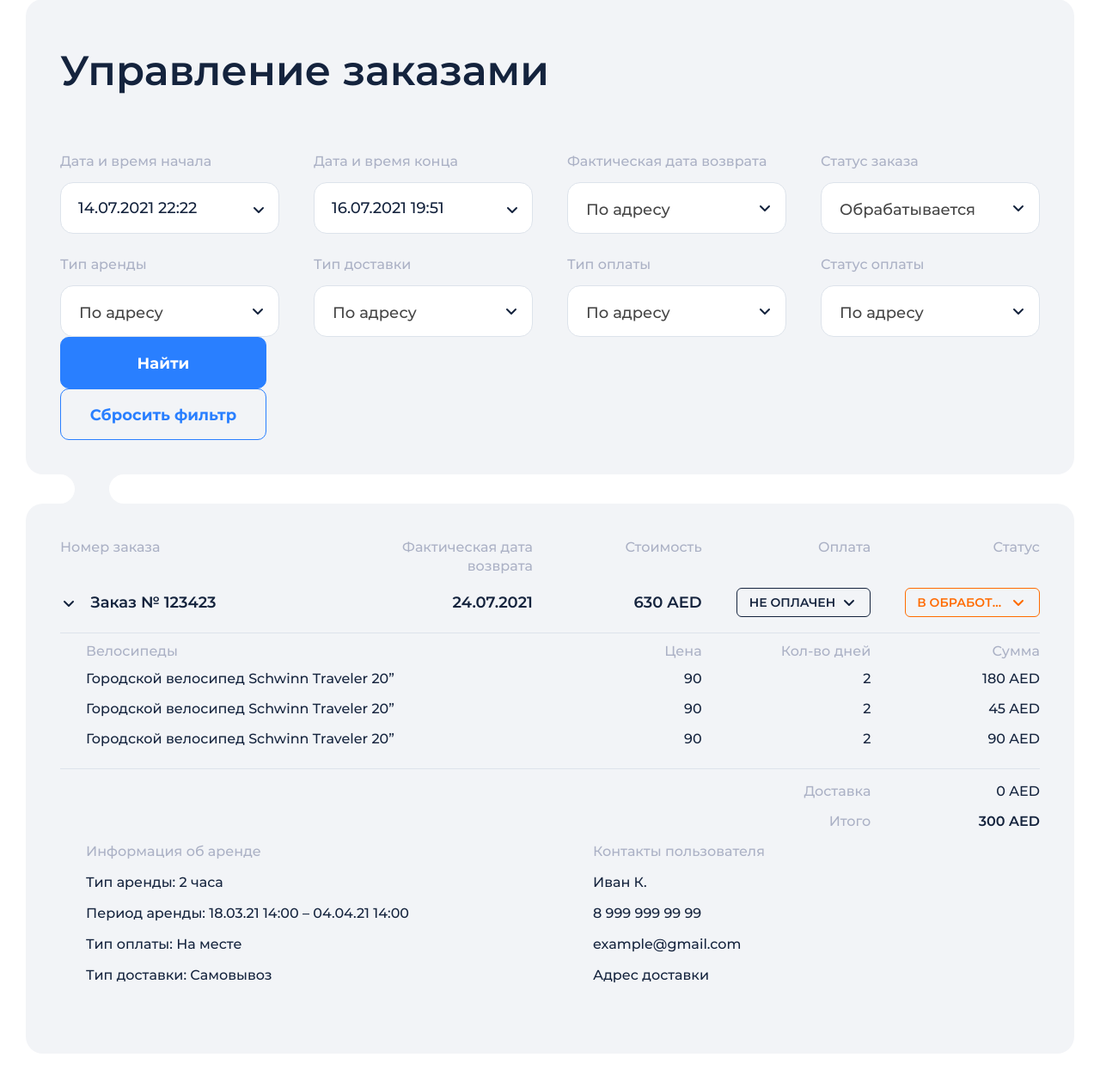
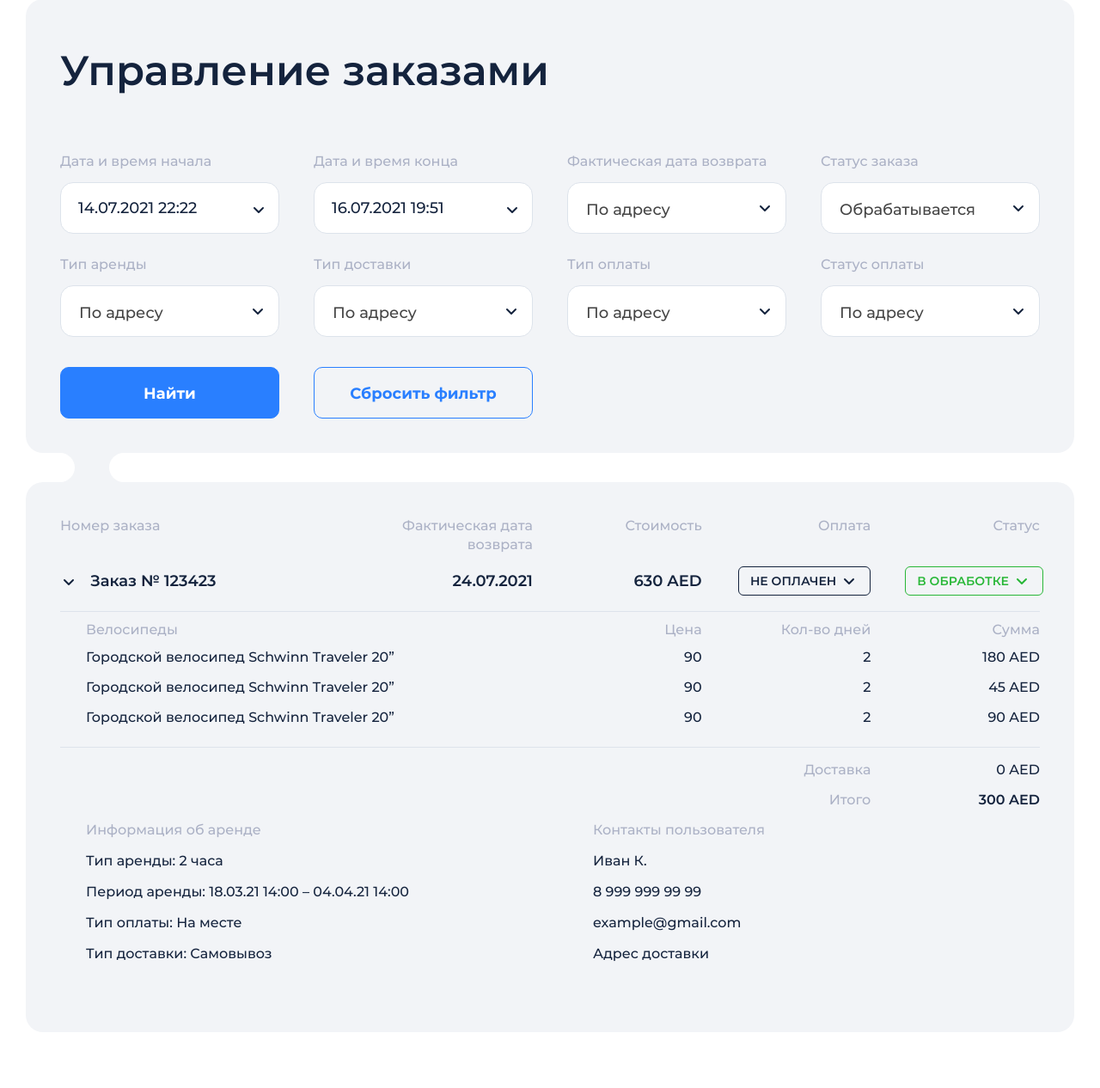
Before and after one commit to noknok-mobile/bikepark, a PHP site: page /admin.php in a window 1280 px wide. Shown: the part 124-1390 px from the top of the page at 86% size. Run offline with PHP 8.4, Linux system fonts and the light colour scheme; some libraries are stand-ins or nearby versions.

Commit message:
complete status select and filter

```diff
--- a/public_html/admin.php
+++ b/public_html/admin.php
@@ -4,7 +4,7 @@
     <div class="b-container">
         <div class="sect-gray">
             <h1 class="other-page">Управление заказами</h1>
-            <form class="filter-parametr">
+            <div class="filter-parametr">
                 <div class="parametrs parametrs_multiline">
 
                     <div class="parametrs-item parametrs-item_date" id="two-inputs">
@@ -77,9 +77,9 @@
                 </div>
                 <div class="filter-parametr__footer">
                     <button class="b-button button_fill button_big b-button_action">Найти</button>
-                    <input type="reset" class="b-button button_space button_big b-button_action" value="Сбросить фильтр">
+                    <button class="b-button button_space button_big b-button_action">Сбросить фильтр</button>
                 </div>
-            </form>
+            </div>
         </div>
     </div>
 </section>
--- a/public_html/css/media.css
+++ b/public_html/css/media.css
@@ -116,6 +116,9 @@
 		font-size: 36px;
 		padding-top: 0;
 	}
+	.filter-parametr__footer{
+		grid-template-columns: repeat(auto-fit,minmax(240px, 1fr));
+	}
 	.parametrs {
 		flex-wrap: wrap;
 	}
@@ -253,6 +256,9 @@
 	.filter-head {
 		align-items: flex-end;
 		margin: 0 0 25px 0;
+	}
+	.filter-parametr__footer{
+		gap: 30px;
 	}
 	.fbike_scrol {
 		margin: 0 -15px;
--- a/public_html/css/style.css
+++ b/public_html/css/style.css
@@ -669,10 +669,16 @@ body.b-page_menu:before {
 	line-height: 22px;
 	color: #297FFF;
 }
-.filter-parametr {
-
-}
-
+.filter-parametr__footer{
+	display: grid;
+	grid-template-columns: repeat(4,1fr);
+	gap: 40px;
+	margin-top: 35px;
+}
+.filter-parametr__footer .b-button{
+	max-width: unset;
+	width: 100%;
+}
 .parametrs {
 	display: flex;
 	margin: 0 -20px;
@@ -1477,48 +1483,73 @@ h1.h1_lk {
 	transition: 0.2s;
 }
 .lk-item__select{
+	text-align: right;
+}
+.lk-item__select[data-status="processing"]{
+	color: #FF6B00;
+}
+.lk-item__select[data-status="pending"]{
+	color: #28B737;
+}
+.lk-item__select[data-status="shipped"]{
+	color: #EDAB00;
+}
+.lk-item__select[data-status="complete"]{
+	color: #14233D;
+}
+.lk-item__select .chosen-container{
+	width: auto!important;
 	text-align: left;
+	border-radius: 6px;
 }
 .lk-item__select .chosen-single{
+	height: min-content;
+	padding: 5px 13px;
+	line-height: 22px;
 	font-weight: 600;
 	font-size: 14px;
-	line-height: 22px;
 	text-align: center;
 	text-transform: uppercase;
-	border-radius: 6px;
-	padding: 5px 13px;
+	color: inherit;
+	background-color: unset;
+	border-radius: inherit;
 	border:1px solid currentColor;
-	background-color: unset;
-	height: min-content;
-	color: inherit;
 }
 .lk-item__select .chosen-single svg path{
 	stroke: currentColor;
 }
+.lk-item__select .chosen-with-drop{
+	background-color: white;
+}
 .lk-item__select .chosen-container .chosen-drop{
+	border-radius: inherit;
+	border-top-left-radius: 0;
+	border-top-right-radius: 0;
+	background-color: inherit;
+	border-color: currentColor;
 	color: inherit;
-	border-color: currentColor;
-	background-color: #f2f4f7;
-}
-.lk-item__select[data-status="pending"]{
-	color: #FF6B00;
-}
-.lk-item .chosen-container-active.chosen-with-drop .chosen-single{
-	border-radius: 6px 6px 0 0;
-}
-.lk-item .chosen-container-active.chosen-with-drop .chosen-single::after{
+}
+.lk-item__select .chosen-container-active.chosen-with-drop .chosen-single{
+	border-radius: inherit;
+	border-bottom-left-radius: 0;
+	border-bottom-right-radius: 0;
+}
+.lk-item__select .chosen-container-active.chosen-with-drop .chosen-single::after{
 	border-radius: 0;
 }
 .lk-item__select .chosen-container .chosen-results{
-	/* border-radius: 6px; */
+	border-radius: inherit;
 }
 .lk-item__select .chosen-container .chosen-results li{
 	padding: 5px 13px;
 	height: min-content;
+	line-height: 22px;
 	font-size: 14px;
-	line-height: 22px;
 	text-transform: uppercase;
 	background-color: inherit;
+}
+.lk-item__select .chosen-container .chosen-results li:hover{
+	background-color: #F2F4F7;
 }
 .accord-item_active .lk-item_toggle:before  {
 	transform: rotate(90deg);
--- a/public_html/js/custom.js
+++ b/public_html/js/custom.js
@@ -7,6 +7,11 @@ $(document).ready(function () {
   $(".js-status-select").on("click", function (e) {
     e.stopPropagation();
   });
+
+  $(".js-status-select .chosen-select").chosen().change(function(e) {
+    const status = e.currentTarget.value;
+    e.currentTarget.closest('.js-status-select').dataset.status = status;
+  })
 
   /********************************Календарь*********************************/
   if ($("div").is("#two-inputs")) {
```
